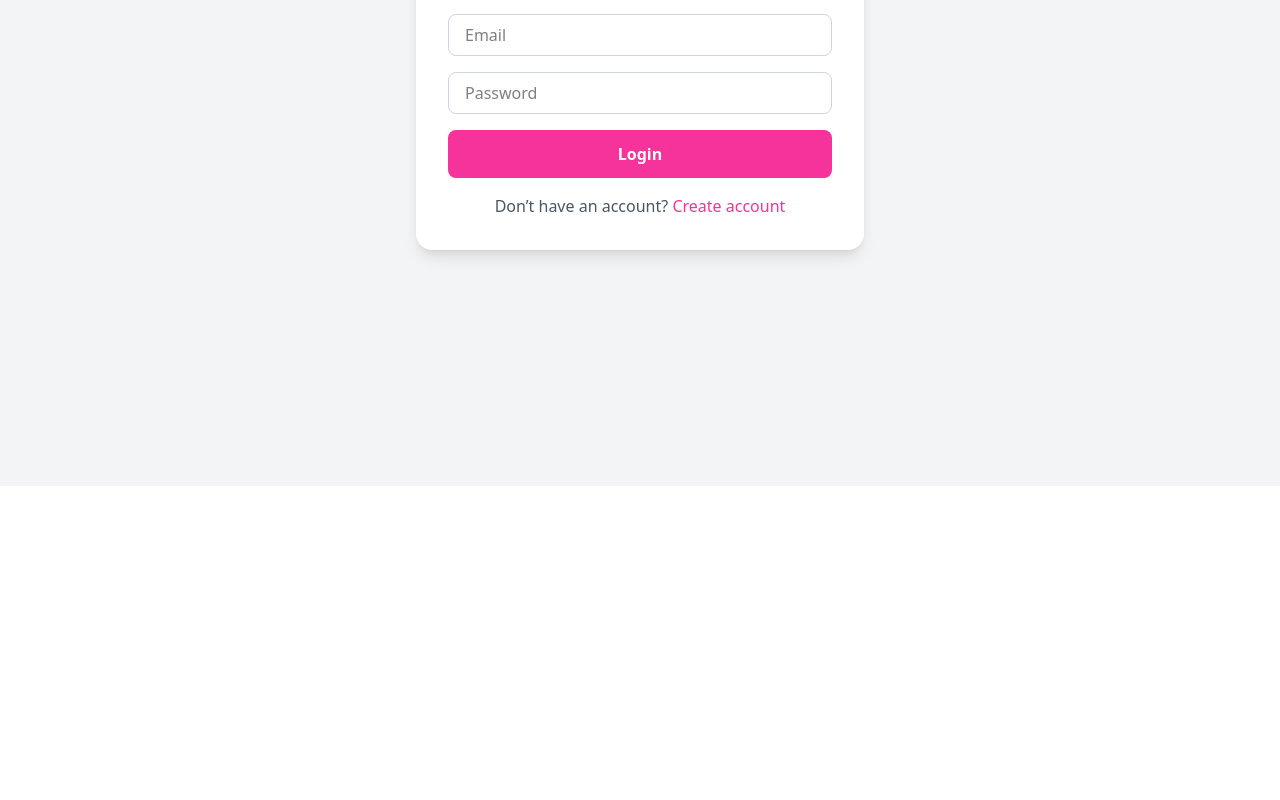
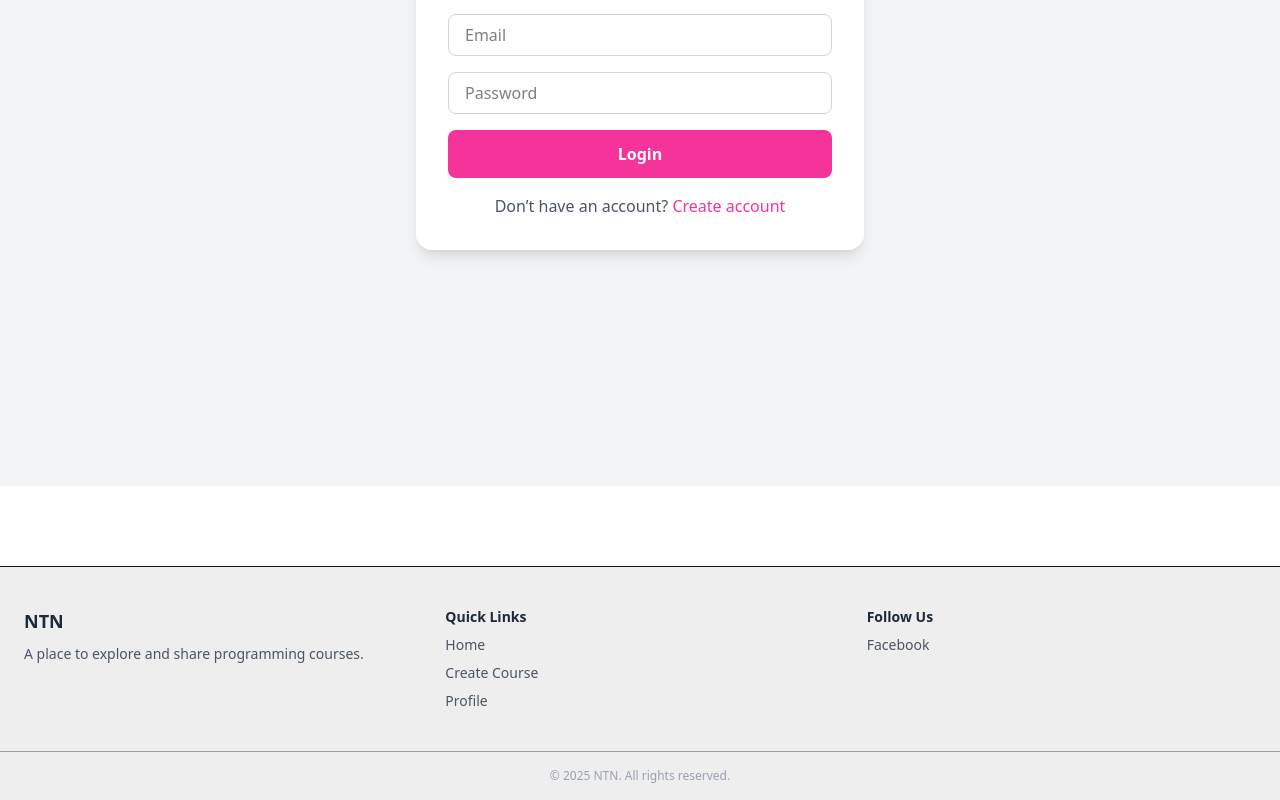
Before and after one commit to nounthanith/NTN-Reandom-Course, a React (Vite) app: page / in a window 1280 px wide. Shown: the part 314-1114 px from the top of the page. Before the commit the page ends 800 px from the top, so only its background shows below. Built offline with nearby package versions, Linux system fonts and the light colour scheme.

Commit message:
update ui

```diff
--- a/src/App.jsx
+++ b/src/App.jsx
@@ -7,6 +7,7 @@
 import Protect from "./secure/User/Protect.jsx";
 import Home from "./pages/Home.jsx";
 import CreatCourse from "./components/CreatCourse.jsx";
+import Footer from "./layouts/Footer.jsx";
 
 function App() {
   return (
@@ -45,7 +46,9 @@
           }
         />
       </Routes>
+      <Footer />
     </BrowserRouter>
+
   );
 }
 
--- a/src/components/Course.jsx
+++ b/src/components/Course.jsx
@@ -26,7 +26,7 @@
   }, []);
 
   return (
-    <div className="w-full pt-20 px-4 md:px-8 lg:px-12 min-h-screen bg-base-100">
+    <div className="w-full pt-20 px-8 md:px-8 lg:px-12 min-h-screen bg-base-100">
       <div className="max-w-7xl mx-auto">
         <div className="flex flex-col md:flex-row justify-between items-start md:items-center mb-8 gap-4">
           <h1 className="text-3xl md:text-4xl font-extrabold tracking-tight">
@@ -35,9 +35,9 @@
 
           <button
             onClick={() => setShowCreateModal(true)}
-            className="bg-pink-500 hover:bg-pink-600 text-white px-6 py-3 rounded-xl font-semibold shadow-lg transition text-lg whitespace-nowrap"
+            className="bg-pink-500 hover:bg-pink-600 text-white px-2 py-1 rounded-lg font-semibold shadow-lg transition text-lg whitespace-nowrap"
           >
-            + Create Course
+            + Add Course
           </button>
 
           {/* Add the modal component */}
@@ -74,7 +74,7 @@
             {courses.map((course) => (
               <div
                 key={course[0]}
-                className="bg-base-300 rounded-2xl shadow-md hover:shadow-xl transition-all duration-300 overflow-hidden flex flex-col border border-gray-100 hover:border-pink-300 h-full"
+                className="bg-base-300 rounded-2xl shadow-md hover:shadow-xl transition-all duration-300 overflow-hidden flex flex-col border dark:border-gray-500 hover:border-pink-300 h-full"
               >
                 <div className="aspect-video bg-base-100 overflow-hidden">
                   <img
--- a/src/components/CreatCourse.jsx
+++ b/src/components/CreatCourse.jsx
@@ -64,11 +64,11 @@
   return (
     <>
       <Toaster position="top-center" />
-      <div className="fixed inset-0  bg-opacity-50 flex items-center justify-center z-50 p-4">
-        <div className="bg-white rounded-2xl shadow-xl w-full max-w-md relative max-h-[90vh] overflow-y-auto">
+      <div className="fixed inset-0 bg-base-300/60 backdrop-blur-sm flex items-center justify-center z-50 p-4">
+        <div className="bg-base-100 rounded-2xl shadow-xl w-full max-w-md relative max-h-[90vh] overflow-y-auto">
           <button
             onClick={onClose}
-            className="absolute top-4 right-4 text-gray-500 hover:text-gray-700"
+            className="absolute top-4 right-4 text-gray-500 hover:"
           >
             <svg
               xmlns="http://www.w3.org/2000/svg"
@@ -87,16 +87,16 @@
           </button>
 
           <div className="p-6">
-            <h2 className="text-2xl font-bold text-center text-gray-800 mb-6">
+            <h2 className="text-2xl  font-bold text-center  mb-6">
               Create New Course
             </h2>
             <form onSubmit={createCourse} className="space-y-4">
               <div>
-                <label className="block text-sm font-medium text-gray-700 mb-1">
+                <label className="block text-sm font-medium  mb-1">
                   Course Name
                 </label>
                 <input
-                  className="w-full border border-gray-300 rounded-lg px-4 py-2 focus:outline-none focus:ring-2 focus:ring-pink-400 text-black"
+                  className="w-full border border-gray-300 rounded-lg px-4 py-2 focus:outline-none focus:ring-2 focus:ring-pink-400"
                   name="name"
                   value={form.name}
                   onChange={handleChange}
@@ -105,11 +105,11 @@
               </div>
 
               <div>
-                <label className="block text-sm font-medium text-gray-700 mb-1">
+                <label className="block text-sm font-medium  mb-1">
                   Category
                 </label>
                 <input
-                  className="w-full border border-gray-300 rounded-lg px-4 py-2 focus:outline-none focus:ring-2 focus:ring-pink-400 text-black"
+                  className="w-full border border-gray-300 rounded-lg px-4 py-2 focus:outline-none focus:ring-2 focus:ring-pink-400"
                   name="category"
                   value={form.category}
                   onChange={handleChange}
@@ -118,11 +118,11 @@
               </div>
 
               <div>
-                <label className="block text-sm font-medium text-gray-700 mb-1">
+                <label className="block text-sm font-medium  mb-1">
                   Language
                 </label>
                 <input
-                  className="w-full border border-gray-300 rounded-lg px-4 py-2 focus:outline-none focus:ring-2 focus:ring-pink-400 text-black"
+                  className="w-full border border-gray-300 rounded-lg px-4 py-2 focus:outline-none focus:ring-2 focus:ring-pink-400"
                   name="language"
                   value={form.language}
                   onChange={handleChange}
@@ -131,11 +131,11 @@
               </div>
 
               <div>
-                <label className="block text-sm font-medium text-gray-700 mb-1">
+                <label className="block text-sm font-medium  mb-1">
                   Course URL
                 </label>
                 <input
-                  className="w-full border border-gray-300 rounded-lg px-4 py-2 focus:outline-none focus:ring-2 focus:ring-pink-400 text-black"
+                  className="w-full border border-gray-300 rounded-lg px-4 py-2 focus:outline-none focus:ring-2 focus:ring-pink-400"
                   name="course_url"
                   value={form.course_url}
                   onChange={handleChange}
@@ -144,11 +144,11 @@
               </div>
 
               <div>
-                <label className="block text-sm font-medium text-gray-700 mb-1">
+                <label className="block text-sm font-medium  mb-1">
                   Image URL (optional)
                 </label>
                 <input
-                  className="w-full border border-gray-300 rounded-lg px-4 py-2 focus:outline-none focus:ring-2 focus:ring-pink-400 text-black"
+                  className="w-full border border-gray-300 rounded-lg px-4 py-2 focus:outline-none focus:ring-2 focus:ring-pink-400"
                   name="course_img"
                   value={form.course_img}
                   onChange={handleChange}
@@ -156,11 +156,11 @@
               </div>
 
               <div>
-                <label className="block text-sm font-medium text-gray-700 mb-1">
+                <label className="block text-sm font-medium  mb-1">
                   Description
                 </label>
                 <textarea
-                  className="w-full border border-gray-300 rounded-lg px-4 py-2 focus:outline-none focus:ring-2 focus:ring-pink-400 text-black"
+                  className="w-full border border-gray-300 rounded-lg px-4 py-2 focus:outline-none focus:ring-2 focus:ring-pink-400"
                   name="description"
                   rows="3"
                   value={form.description}
--- /dev/null
+++ b/src/layouts/Footer.jsx
@@ -0,0 +1,40 @@
+function Footer() {
+  return (
+    <footer className="bg-base-300 border-t mt-20">
+      <div className="max-w-7xl mx-auto px-6 py-10 grid md:grid-cols-3 gap-8 text-sm text-gray-600">
+        {/* Left Column */}
+        <div>
+          <h3 className="text-lg font-semibold text-gray-800 mb-2">NTN</h3>
+          <p className="leading-relaxed">
+            A place to explore and share programming courses.
+          </p>
+        </div>
+
+        {/* Middle Column */}
+        <div>
+          <h4 className="text-md font-semibold text-gray-800 mb-2">Quick Links</h4>
+          <ul className="space-y-2">
+            <li><a href="/" className="hover:text-pink-500">Home</a></li>
+            <li><a href="/create-course" className="hover:text-pink-500">Create Course</a></li>
+            <li><a href="/profile" className="hover:text-pink-500">Profile</a></li>
+          </ul>
+        </div>
+
+        {/* Right Column */}
+        <div>
+          <h4 className="text-md font-semibold text-gray-800 mb-2">Follow Us</h4>
+          <ul className="space-y-2">
+            <li><a href="https://web.facebook.com/?ref=homescreenpwa" target="_blank" className="hover:text-pink-500">Facebook</a></li>
+
+          </ul>
+        </div>
+      </div>
+
+      <div className="text-center text-xs text-gray-400 py-4 border-t">
+        &copy; {new Date().getFullYear()} NTN. All rights reserved.
+      </div>
+    </footer>
+  );
+}
+
+export default Footer;
--- a/src/layouts/Navbar.jsx
+++ b/src/layouts/Navbar.jsx
@@ -16,12 +16,12 @@
 
   return (
     <>
-        <nav className="bg-base-100 shadow-md fixed w-full top-0 z-50">
+        <nav className="bg-base-300 shadow-md fixed w-full top-0 z-50">
       <div className="max-w-7xl mx-auto px-4 sm:px-6 lg:px-8">
         <div className="flex justify-between h-16 items-center">
           {/* Logo */}
           <div className="flex-shrink-0 text-pink-600 text-2xl font-bold">
-            <Link to="/">NTN</Link>
+            <Link to="/home">NTN</Link>
           </div>
 
           {/* Desktop Links */}
@@ -55,7 +55,7 @@
 
       {/* Mobile Menu */}
       {isOpen && (
-        <div className="md:hidden bg-white px-4 pt-2 pb-4 space-y-2">
+        <div className="md:hidden  px-4 pt-2 pb-4 space-y-2">
           {navItems.map((item) => (
             <Link
               key={item.name}
@@ -64,7 +64,7 @@
               className={`block ${
                 item.special
                   ? "text-pink-500 font-semibold hover:underline"
-                  : "text-gray-700 hover:text-pink-500"
+                  : " hover:text-pink-500"
               }`}
             >
               {item.name}
--- a/src/pages/Profile.jsx
+++ b/src/pages/Profile.jsx
@@ -81,7 +81,7 @@
   };
 
   return (
-    <div className="absolute top-10 md:top-20 left-0 right-0 flex items-center justify-center px-4 py-10">
+    <div className="w-full flex  justify-center items-center pt-20 px-8 md:px-8 lg:px-12 min-h-screen bg-base-100">
       <Toaster position="top-center" />
       <div className="w-full max-w-md md:max-w-lg lg:max-w-xl bg-base-300 rounded-2xl shadow-lg p-8 md:p-10 text-center">
         <div className="flex justify-center">
```
